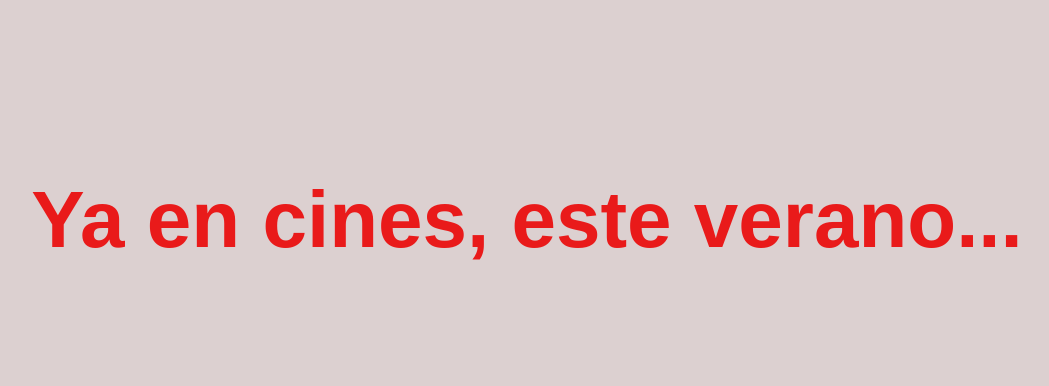
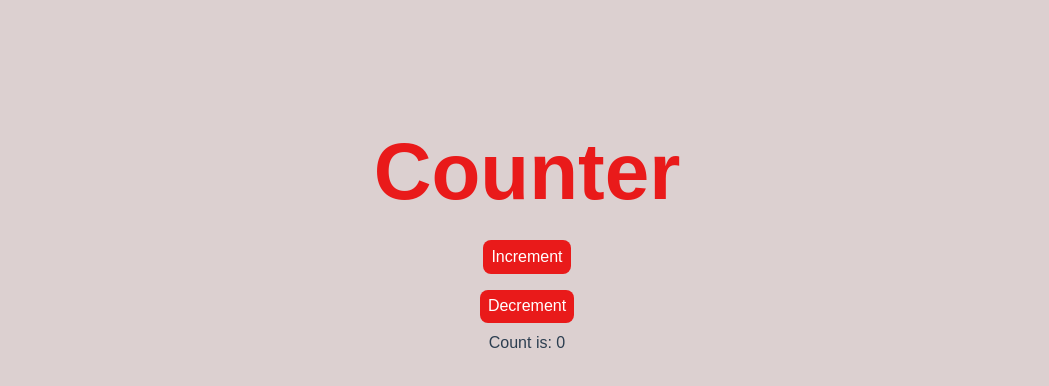
Before and after one commit to ayllon96/vue-testing, a Vue app in the folder vue-exercises/: page / in a window 1280 px wide. Shown: the top 386 px of the page, without its empty margins (113-1162 px from the left). Built offline with nearby package versions, Linux system fonts and the light colour scheme; the HTML template or start-up script is replaced by a standard one.

Commit message:
ejercicio 5

```diff
--- a/vue-exercises/src/App.vue
+++ b/vue-exercises/src/App.vue
@@ -3,78 +3,14 @@
 // Supports weights 200-700
 import '@fontsource-variable/oswald'
 import TheTitle from './components/TheTitle.vue'
+import TheCounter from './components/TheCounter.vue'
 </script>
 
 <template>
-  <div>
-    <TheTitle> Ya en cines, este verano...</TheTitle>
-  </div>
+  <TheCounter></TheCounter>
 </template>
 
 <style>
 @import '@/assets/reset.css';
 @import '@/assets/styles.css';
 </style>
-
-<style scoped>
-header {
-  line-height: 1.5;
-  max-height: 100vh;
-}
-
-.logo {
-  display: block;
-  margin: 0 auto 2rem;
-}
-
-nav {
-  width: 100%;
-  font-size: 12px;
-  text-align: center;
-  margin-top: 2rem;
-}
-
-nav a.router-link-exact-active {
-  color: var(--color-text);
-}
-
-nav a.router-link-exact-active:hover {
-  background-color: transparent;
-}
-
-nav a {
-  display: inline-block;
-  padding: 0 1rem;
-  border-left: 1px solid var(--color-border);
-}
-
-nav a:first-of-type {
-  border: 0;
-}
-
-@media (min-width: 1024px) {
-  header {
-    display: flex;
-    place-items: center;
-    padding-right: calc(var(--section-gap) / 2);
-  }
-
-  .logo {
-    margin: 0 2rem 0 0;
-  }
-
-  header .wrapper {
-    display: flex;
-    place-items: flex-start;
-    flex-wrap: wrap;
-  }
-
-  nav {
-    text-align: left;
-    margin-left: -1rem;
-    font-size: 1rem;
-    padding: 1rem 0;
-    margin-top: 1rem;
-  }
-}
-</style>
--- /dev/null
+++ b/vue-exercises/src/components/TheCounter.vue
@@ -0,0 +1,52 @@
+<template>
+    <div class="counter">
+        <TheTitle>{{ title }}</TheTitle>
+        <button @click="increment">Increment</button>
+        <button @click="decrement">Decrement</button>
+        <p>Count is: {{ count }}</p>
+    </div>
+</template>
+
+<script setup lang="ts">
+import { ref } from 'vue'
+import TheTitle from './TheTitle.vue'
+
+const count = ref(0)
+const title = 'Counter'
+
+function increment() {
+    while (count.value < 10) {
+        return count.value++
+    }
+}
+
+function decrement() {
+    while (count.value > 0) {
+        return count.value--
+    }
+}
+</script>
+
+<style scoped>
+.counter {
+    display: flex;
+    flex-direction: column;
+    align-items: center;
+    justify-content: center;
+    margin-top: 2em;
+
+}
+button {
+    display: flex;
+    background-color: rgb(233, 26, 26);
+    color: white;
+    border: none;
+    padding: 0.3em 0.5em;
+    margin: 0.5em 2em;
+    text-align: center;
+    text-decoration: none;
+    font-size: 1em;
+    cursor: pointer;
+    border-radius: 0.5em;
+}
+</style>
--- a/vue-exercises/src/components/TheTitle.vue
+++ b/vue-exercises/src/components/TheTitle.vue
@@ -17,6 +17,6 @@
   color: rgb(233, 26, 26);
   font-size: 5em;
   text-align: center;
-  margin-top: 2em;
+  margin-top: 1em;
 }
 </style>
```
